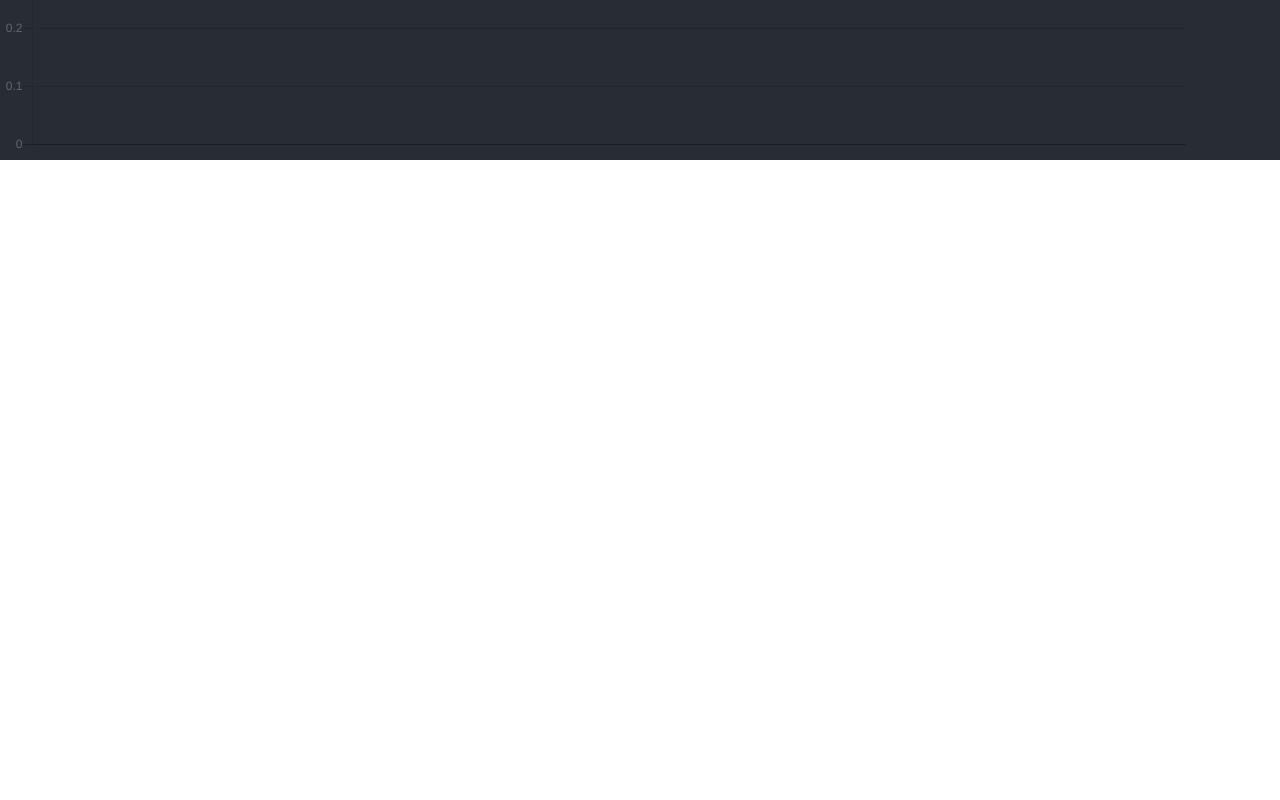
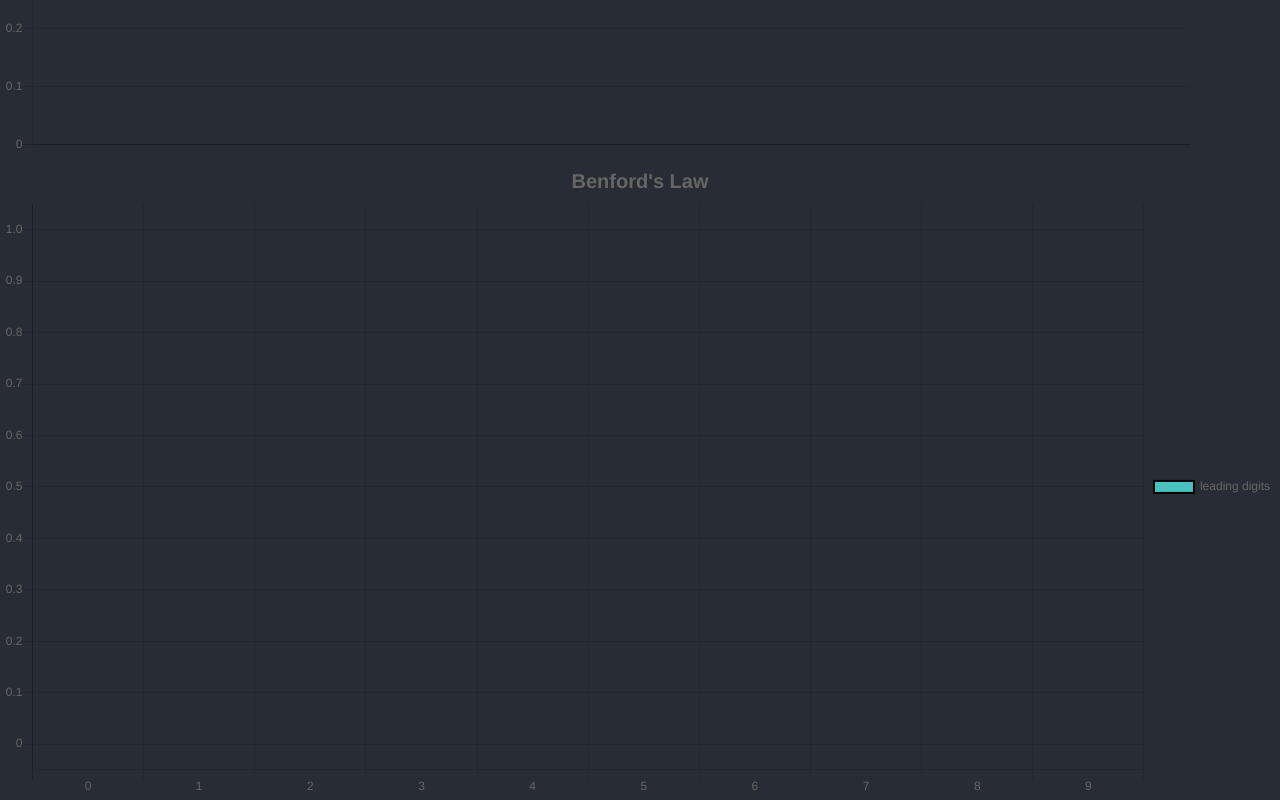
Before and after one commit to GLukeM-H/juke, a React (Create React App) app: page / in a window 1280 px wide. Shown: the part 988-1788 px from the top of the page. Before the commit the page ends 1148 px from the top, so only its background shows below. Built offline with nearby package versions, Linux system fonts and the light colour scheme.

Commit message:
added plot of leading digits

```diff
--- a/src/App.js
+++ b/src/App.js
@@ -1,17 +1,10 @@
 import React from 'react';
-import { Button } from 'reactstrap'; // import other reactstrap components here
+import {
+  Button, Card, CardBody, CardText
+} from 'reactstrap'; // import other reactstrap components here
 import logo from './logo.svg';
 import './App.css';
 import UploadPlot from './plot.js';
-
-// Make sure to view as Babel syntax (not normal JavaScript syntax)
-
-// Run local build (will auto update when you make an edit and save):
-// >npm start
-
-// Deploy to gh-pages branch:
-// >npm deploy
-
 
 // Here's the app
 function App() {
--- a/src/plot.js
+++ b/src/plot.js
@@ -1,12 +1,28 @@
 import React from 'react';
-import { Line } from 'react-chartjs-2';
+import { Line, Bar } from 'react-chartjs-2';
 import { Button, Input, Label, Form, FormGroup } from 'reactstrap';
+
+function benford(data) {
+	var dig = Array(10).fill(0);
+	for (let i in data) {
+		let d;
+		if (data[i] < 0){
+			d = +(''+data[i])[1];
+		} else {
+			d = +(''+data[i])[0];
+		}
+
+		dig[d] += 1;
+	}
+	return dig
+}
 
 class UploadPlot extends React.Component {
 	constructor(props) {
 		super(props);
 		this.state = {
-			data: []
+			data: [],
+			benford: []
 		}
 	}
 
@@ -17,7 +33,8 @@ class UploadPlot extends React.Component {
 		reader.addEventListener('load', (e) => {
 			let data = e.target.result.split(',').map((x) => +(x));
 			this.setState({
-				data: data
+				data: data,
+				benford: benford(data)
 			});
 		})
 
@@ -41,12 +58,13 @@ class UploadPlot extends React.Component {
 
 		return ([
 			form,
-			<Plot data={this.state.data} />
+			<PlotData data={this.state.data} />,
+			<PlotBenford data={this.state.benford} />
 		])
 	}
 }
 
-class Plot extends React.Component {
+class PlotData extends React.Component {
 	constructor(props) {
 		super(props);
 
@@ -54,13 +72,13 @@ class Plot extends React.Component {
 			labels: [],
 			datasets: [
 				{
-					label: "a line",
+					label: "data",
 					fill: true,
 					lineTension: 0.5,
 					backgroundColor: "rgba(75,192,192,1)",
 					pointBackgroundColor: "rgba(0, 255, 100, 0.6)",
 					hoverBorderColor: "rgba(255, 255, 0, 1)",
-					pointRadius: 15,
+					pointRadius: 5,
 					borderColor: "rgba(0,0,0,1)",
 					borderWidth: 2,
 					data: []
@@ -71,7 +89,7 @@ class Plot extends React.Component {
 		this.options = {
 			title: {
 				display: true,
-				text: 'Testing react-chartjs-2',
+				text: "Data",
 				fontSize: 20
 			},
 			legend: {
@@ -95,4 +113,56 @@ class Plot extends React.Component {
 	}
 }
 
+class PlotBenford extends React.Component {
+	constructor(props) {
+		super(props);
+
+		this.data = {
+			labels: [0,1,2,3,4,5,6,7,8,9],
+			datasets: [
+				{
+					label: "leading digits",
+					fill: true,
+					lineTension: 0.5,
+					backgroundColor: "rgba(75,192,192,1)",
+					pointBackgroundColor: "rgba(0, 255, 100, 0.6)",
+					hoverBorderColor: "rgba(255, 255, 0, 1)",
+					borderColor: "rgba(0,0,0,1)",
+					borderWidth: 2,
+					data: []
+				}
+			]
+		}
+
+		this.options = {
+			title: {
+				display: true,
+				text: "Benford's Law",
+				fontSize: 20
+			},
+			legend: {
+				display: true,
+				position: 'right'
+			},
+			scales: {
+				yAxes: [{
+					offset: true
+				}]
+			}
+		}
+	}
+
+
+	render() {
+		this.data.datasets[0].data = this.props.data;
+
+		return (
+			<Bar
+				data={this.data}
+				options={this.options}
+			/>
+		);
+	}
+}
+
 export default UploadPlot;
```
